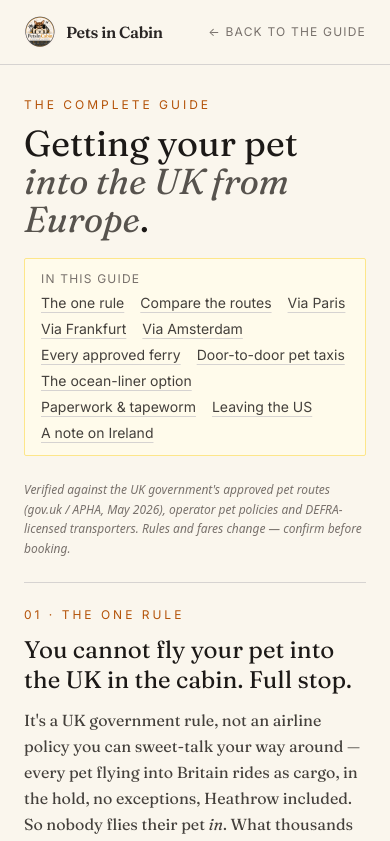
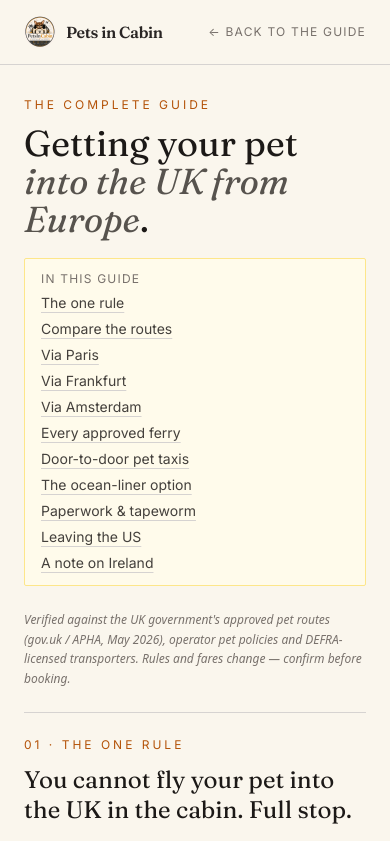
Before and after one commit to rupindermahay/petsincabin, a Next.js app: page /getting-your-pet-into-the-uk in a window 390 px wide. Shown: the top 841 px of the page. Built offline with nearby package versions, Linux system fonts and the light colour scheme.

Commit message:
Add files via upload

```diff
--- a/pages/getting-your-pet-into-the-uk.js
+++ b/pages/getting-your-pet-into-the-uk.js
@@ -51,7 +51,7 @@ export default function GettingYourPetIntoTheUK() {
 
           <div className="bg-amber-50 border border-amber-200 rounded-sm px-4 py-3 mb-6">
             <div className="text-xs uppercase tracking-widest text-stone-500 mb-1.5">In this guide</div>
-            <div className="flex flex-wrap gap-x-4 gap-y-1.5 text-sm">
+            <div className="flex flex-col items-start md:flex-row md:flex-wrap gap-x-4 gap-y-1.5 text-sm">
               <a href="#why" className="text-stone-700 hover:text-amber-700 underline decoration-stone-300 hover:decoration-amber-600 underline-offset-4">The one rule</a>
               <a href="#compare" className="text-stone-700 hover:text-amber-700 underline decoration-stone-300 hover:decoration-amber-600 underline-offset-4">Compare the routes</a>
               <a href="#via-paris" className="text-stone-700 hover:text-amber-700 underline decoration-stone-300 hover:decoration-amber-600 underline-offset-4">Via Paris</a>
```
